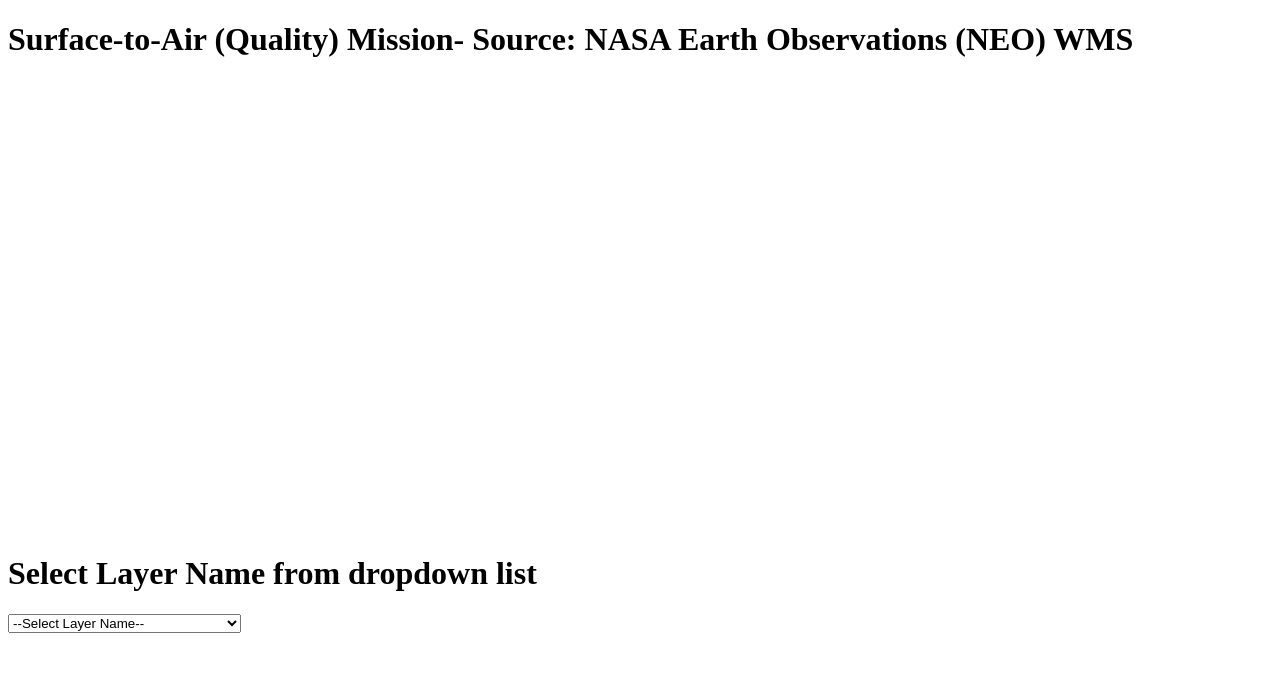
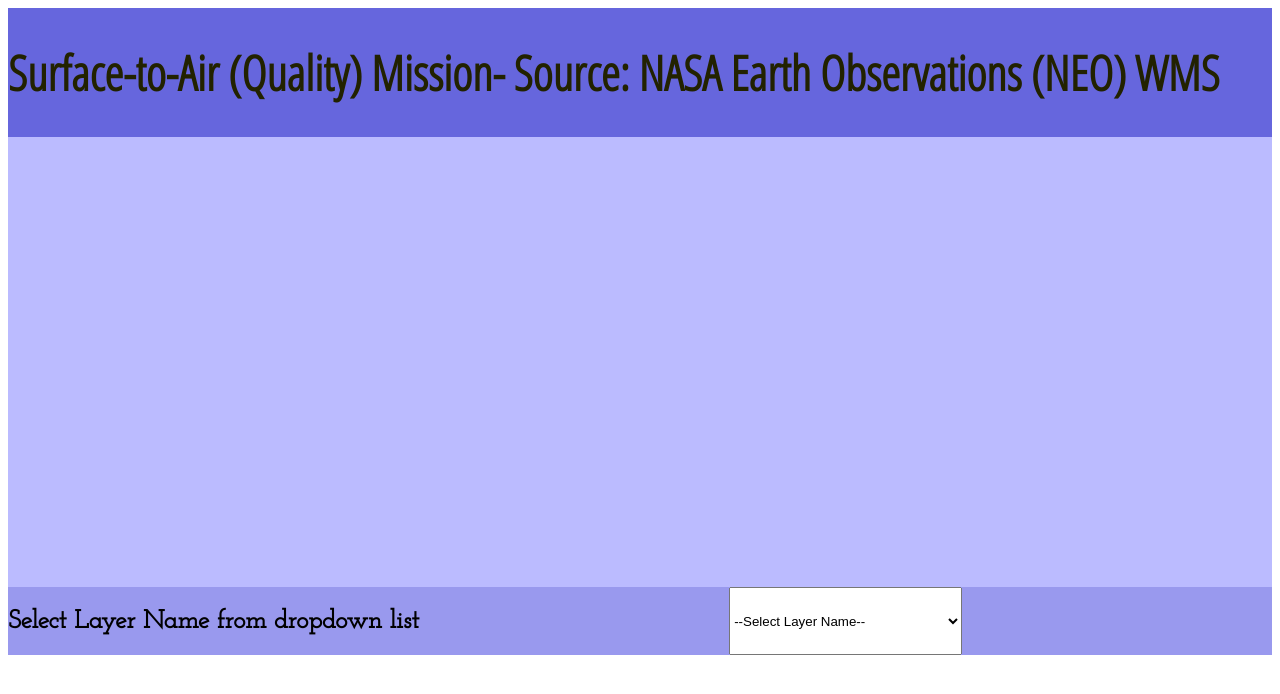
Before and after one commit to missionbreathoffreshair/missionbreathoffreshair.github.io, a plain HTML site: page index.html in a window 1280 px wide. Drawn offline with nearby package versions, Linux system fonts and the light colour scheme; a script that the page names is missing.

Commit message:
finalize

```diff
--- a/index.html
+++ b/index.html
@@ -1,24 +1,62 @@
 <!DOCTYPE html>
 <html lang="en">
     <head>
+	<link href="https://fonts.googleapis.com/css?family=Josefin+Slab|Open+Sans+Condensed:300&display=swap" rel="stylesheet">
+	<style>
+
+
+
+
+
+
+
+	.navbar {
+	  display: flex;
+	  justify-content: space-between;
+	  background-color: #6666DD;
+	}
+	.globeBG {
+	  display: flex;
+	  justify-content: space-between;
+	  background-color: #BBBBFF;
+	}
+	.selectBG {
+	display: flex;
+	justify-content: space-between;
+	background-color: #9999EE;
+	}
+
+		h1 {
+		font-family: 'Open Sans Condensed', sans-serif;
+		  color: #222200;
+		  font-size: 300%;
+		}
+		h2  {
+		font-family: 'Josefin Slab', serif;
+		  color: black;
+		  font-size: 160%;
+		}
+	</style>
         <meta charset="utf-8">
     </head>
 
 	<body>
-
+		<div class = "navbar">
 		<h1>Surface-to-Air (Quality) Mission- Source: NASA Earth Observations (NEO) WMS</h1>
-
+</div>
+<div class="globeBG">
         <canvas id="canvasOne" width="1024" height="450">
             Your browser does not support HTML5 Canvas.
         </canvas>
+		</div>
         <script src="https://ajax.googleapis.com/ajax/libs/jquery/2.1.3/jquery.min.js"></script>
         <script
         src="https://files.worldwind.arc.nasa.gov/artifactory/web/0.9.0/worldwind.min.js"
         type="text/javascript">
         </script>
         <script src="helloWorldWind.js" type="text/javascript"></script>
-
-		<h1>Select Layer Name from dropdown list</h1>
+		<div class ="selectBG">
+		<h2>Select Layer Name from dropdown list</h2>
 
 <!-- 		<p id="viewSel"> No results </p> -->
 
@@ -35,6 +73,7 @@
 
 		<br/>
 		<br/>
+		</div>
 <!-- 	<button type="button" onclick="GetSelectedValue()">Get Selected Value</button>
 
 		<button type="button" onclick="GetSelectedText()">Get Selected Text</button> -->
```
